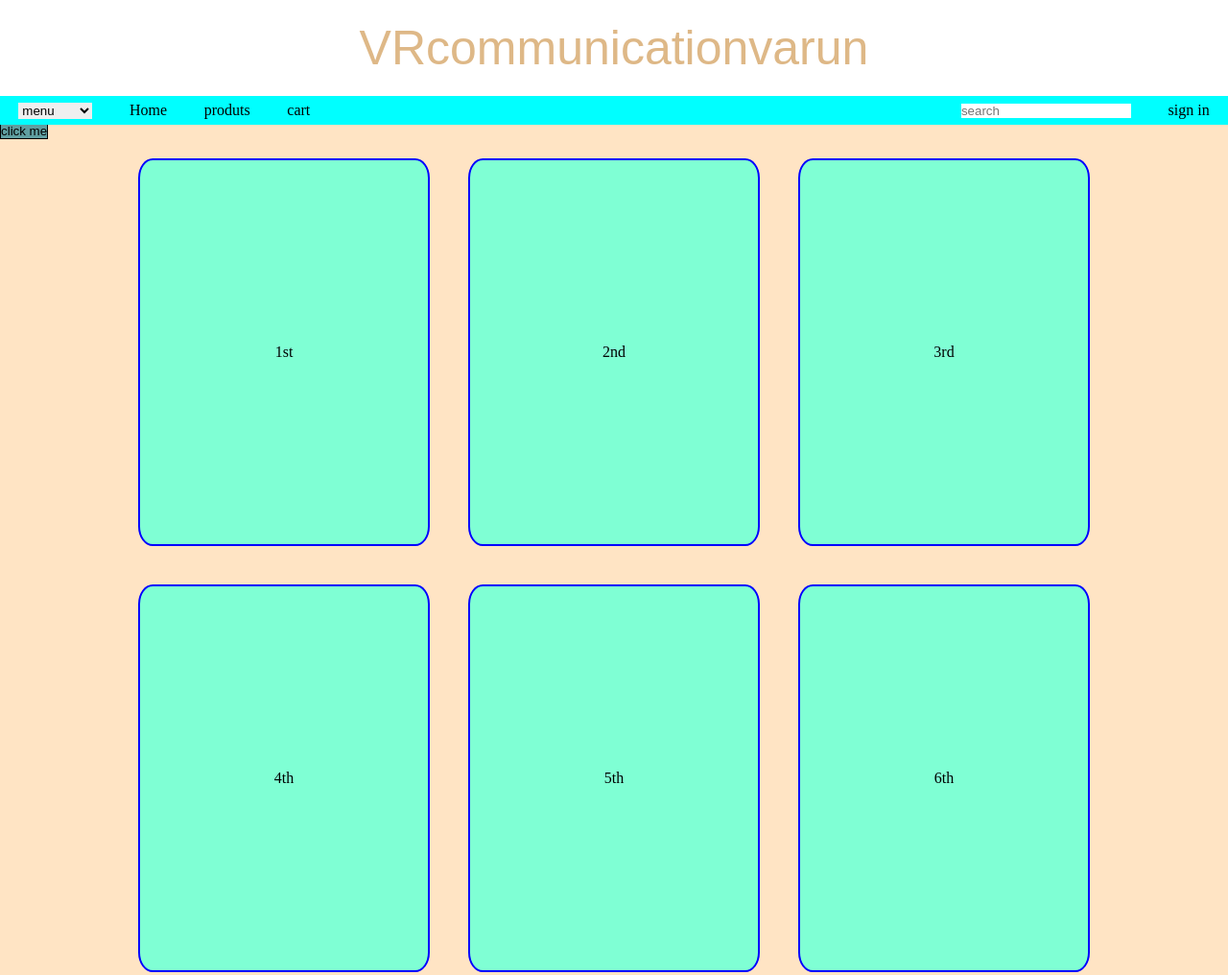
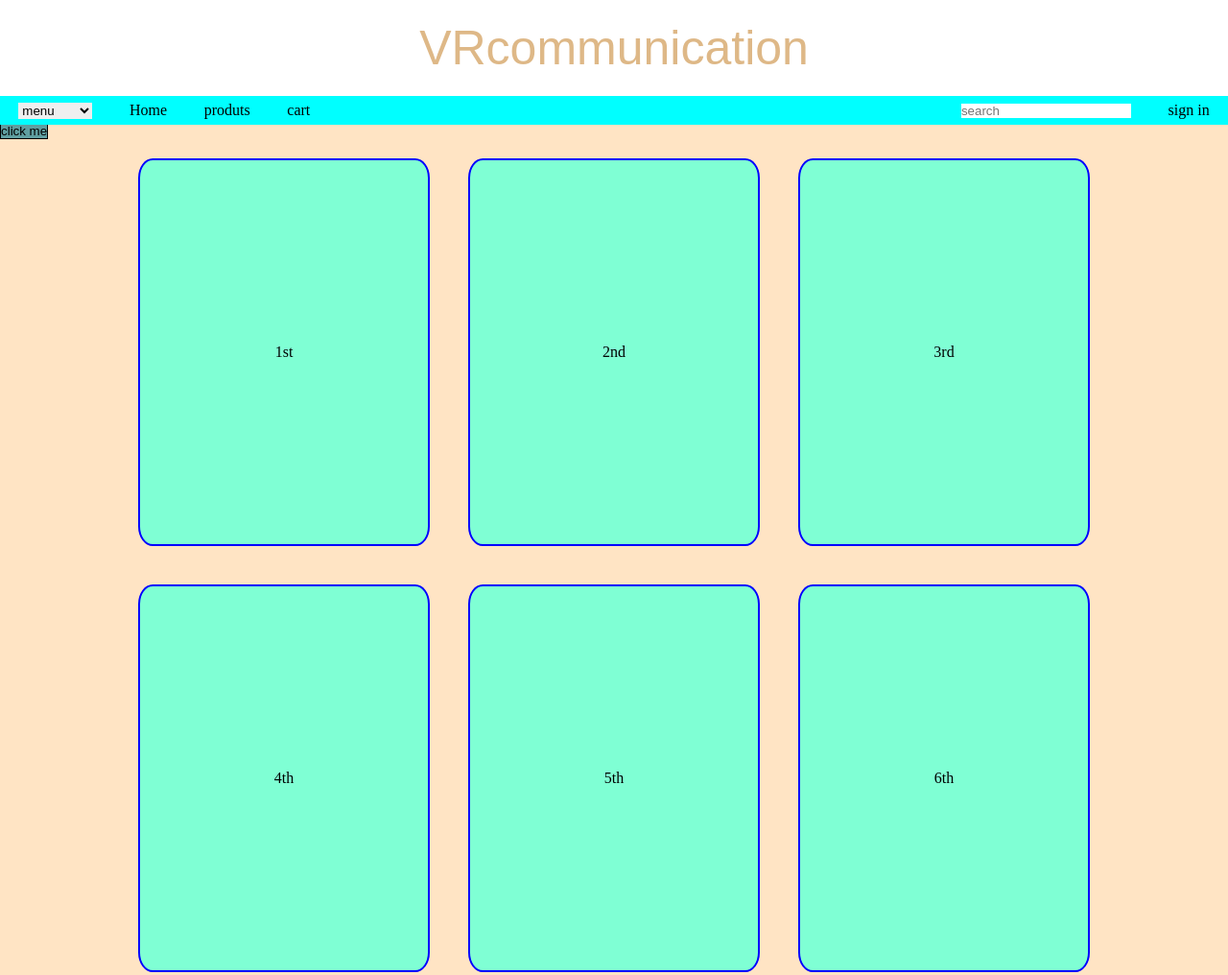
Before and after one commit to Varun-Narwariya/VRCommunication, a plain HTML site: page index.html in a window 1280 px wide. Shown: the whole page at 96% size. Drawn offline with Linux system fonts and the light colour scheme.

Commit message:
restore html

```diff
--- a/index.html
+++ b/index.html
@@ -8,7 +8,7 @@
 </head>
 <body>
     <div class="headerch">
-        VRcommunication <div>varun</div>
+        VRcommunication
     </div>
 
     <div class="header">
```
